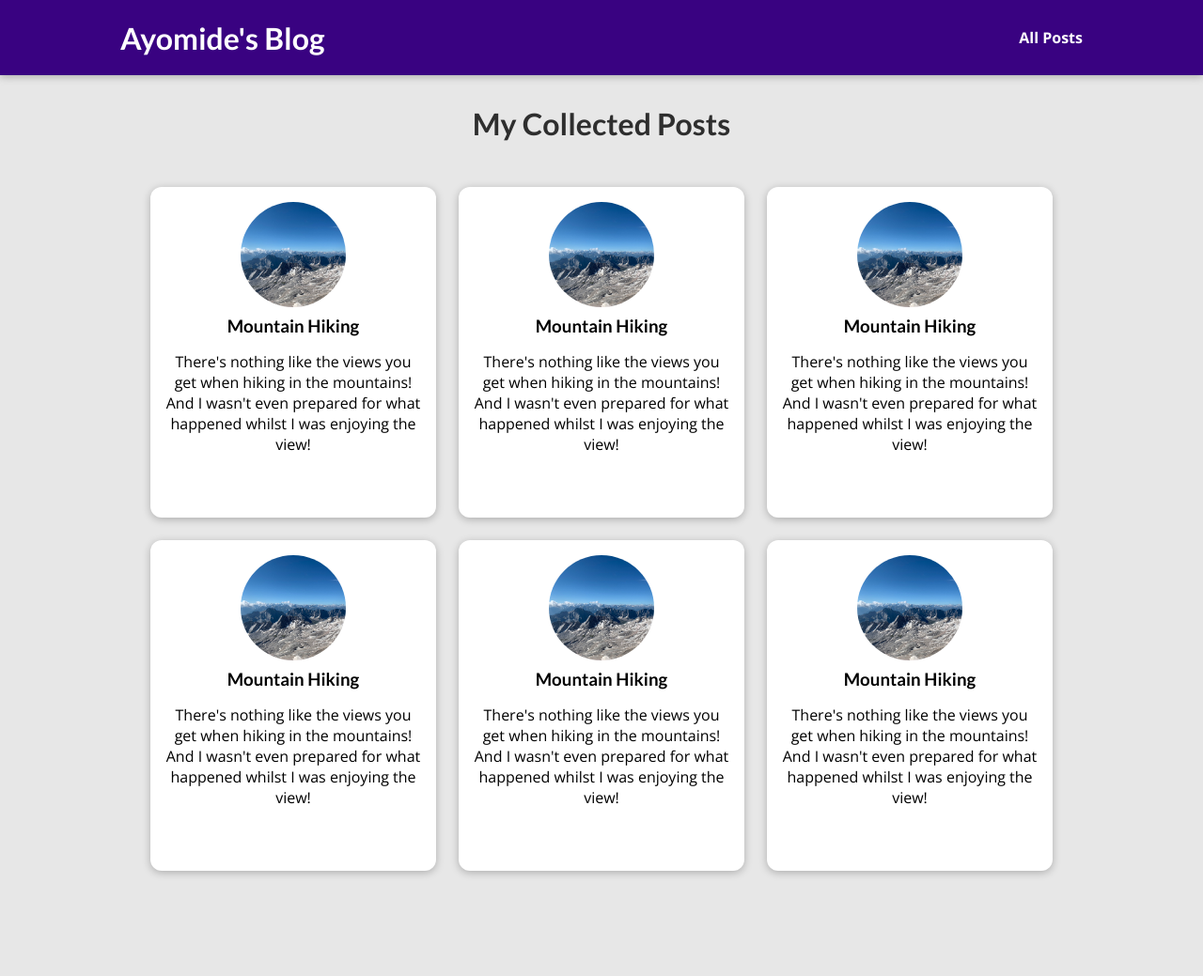
After one commit to UnfazedAy/django-blog-site, a Django app: template blog/templates/blog/all-posts.html in a window 1280 px wide. The commit adds this page. Shown: the whole page at 94% size. Run offline with Django 4.2, Linux system fonts and the light colour scheme; the template is opened without the code that fills it, so the values that code supplies are empty.

Commit message:
Added styles for individual pages and linked each pages together

```diff
--- /dev/null
+++ b/blog/static/blog/all-posts.css
@@ -0,0 +1,43 @@
+body {
+  background-color: #e7e7e7;
+}
+
+#main-navigation {
+  background-color: #390281;
+  box-shadow: 0 2px 8px rgba(0, 0, 0, 0.25);
+}
+
+#all-posts {
+  margin: 7rem auto;
+  width: 90%;
+  max-width: 60rem;
+}
+
+#all-posts h2 {
+  text-align: center;
+  font-size: 2rem;
+  color: #2e2e2e;
+  margin: 3rem 0;
+}
+
+ul {
+  list-style: none;
+  margin: 0;
+  padding: 0;
+  display: grid;
+  grid-template-columns: repeat(auto-fill, minmax(17rem, 1fr));
+  gap: 1.5rem;
+}
+
+.post img {
+  width: 7rem;
+  height: 7rem;
+}
+
+.post a {
+  height: 22rem;
+  transform-origin: center;
+  box-shadow: 0 2px 8px rgba(0, 0, 0, 0.25);
+  border-radius: 12px;
+  background-color: white;
+}
--- a/blog/static/blog/index.css
+++ b/blog/static/blog/index.css
@@ -7,7 +7,6 @@
   display: flex;
   align-items: flex-start;
   margin: 3rem auto;
-    background-color: #e48900;
 }
 
 #welcome img {
--- /dev/null
+++ b/blog/static/blog/post.css
@@ -0,0 +1,43 @@
+.post {
+  display: flex;
+  flex-direction: column;
+  align-items: center;
+  text-align: center;
+}
+
+.post a {
+  text-decoration: none;
+  color: black;
+  transition: all 0.2s ease;
+  padding: 1rem;
+}
+
+.post a:hover,
+.post a:active {
+  transform: scale(1.1);
+  background-color: #390281;
+  color: white;
+}
+
+.post img {
+  width: 5rem;
+  height: 5rem;
+  object-fit: cover;
+  border-radius: 50%;
+}
+
+.post h3 {
+  margin: 0.25rem 0;
+}
+
+.post time {
+  color: #666666;
+  margin: 0.25rem;
+  font-style: italic;
+  font-size: 0.85rem;
+}
+
+.post:hover time,
+.post:active time {
+  color: white;
+}
--- /dev/null
+++ b/blog/templates/blog/all-posts.html
@@ -0,0 +1,27 @@
+{% extends 'base.html' %}
+{% load static %}
+
+{% block title %}All My Post{% endblock %}
+
+{% block css-files %}
+  <link rel="stylesheet" href="{% static "blog/post.css" %}" />
+  <link rel="stylesheet" href="{% static "blog/all-posts.css" %}" />
+{% endblock %}
+
+{% block content %}
+<section id="all-posts">
+  <h2>
+    My Collected Posts
+  </h2>
+
+  <ul>
+    {% include "blog/includes/post.html" %}
+    {% include "blog/includes/post.html" %}
+    {% include "blog/includes/post.html" %}
+    {% include "blog/includes/post.html" %}
+    {% include "blog/includes/post.html" %}
+    {% include "blog/includes/post.html" %}
+  </ul>
+
+</section>
+{% endblock %}
--- /dev/null
+++ b/blog/templates/blog/includes/post.html
@@ -0,0 +1,18 @@
+{% load static %}
+
+<li>
+  <article class="post">
+    <a href="{% url "post-detail-page" "the-mountains" %}">
+      <img src="{% static "blog/images/mountains.jpg" %}" alt="Mountain Hiking"
+      />
+      <div class="post_content">
+        <h3>Mountain Hiking</h3>
+        <p>
+          There's nothing like the views you get when hiking in the mountains!
+          And I wasn't even prepared for what happened whilst I was enjoying the
+          view!
+        </p>
+      </div>
+    </a>
+  </article>
+</li>
--- a/blog/views.py
+++ b/blog/views.py
@@ -9,7 +9,7 @@ def starting_page(request):
 
 
 def posts(request):
-    pass
+    return render(request, "blog/all-posts.html")
 
 
 def post_detail(request):
--- a/static/app.css
+++ b/static/app.css
@@ -1,11 +1,11 @@
-@import url('https://fonts.googleapis.com/css2?family=Lato:wght@400;700&family=Open+Sans:wght@400;700&display=swap');
+@import url("https://fonts.googleapis.com/css2?family=Lato:wght@400;700&family=Open+Sans:wght@400;700&display=swap");
 
 * {
   box-sizing: border-box;
 }
 
 html {
-  font-family: 'Open Sans', 'Lato', sans-serif;
+  font-family: "Open Sans", "Lato", sans-serif;
 }
 
 body {
@@ -15,7 +15,7 @@ body {
 h1,
 h2,
 h3 {
-  font-family: 'Lato', sans-serif;
+  font-family: "Lato", sans-serif;
   font-weight: bold;
 }
 
--- a/templates/base.html
+++ b/templates/base.html
@@ -13,6 +13,13 @@
   </head>
 
   <body>
+    <header id="main-navigation">
+      <h1><a href="{% url "starting-page" %}">Ayomide's Blog</a></h1>
+      <nav>
+        <a href="{% url "posts-page" %}">All Posts</a>
+      </nav>
+    </header>
+
     {% block content %}{% endblock %}
   </body>
 </html>
```
Also changed, not shown: blog/templates/blog/index.html (+3 -23 lines), blog/static/blog/images/ayomide.jpg (added), blog/static/blog/images/mountains.jpg (added), blog/static/blog/images/woods.jpg (added). Lines whose indentation alone changed are shown as unchanged.
